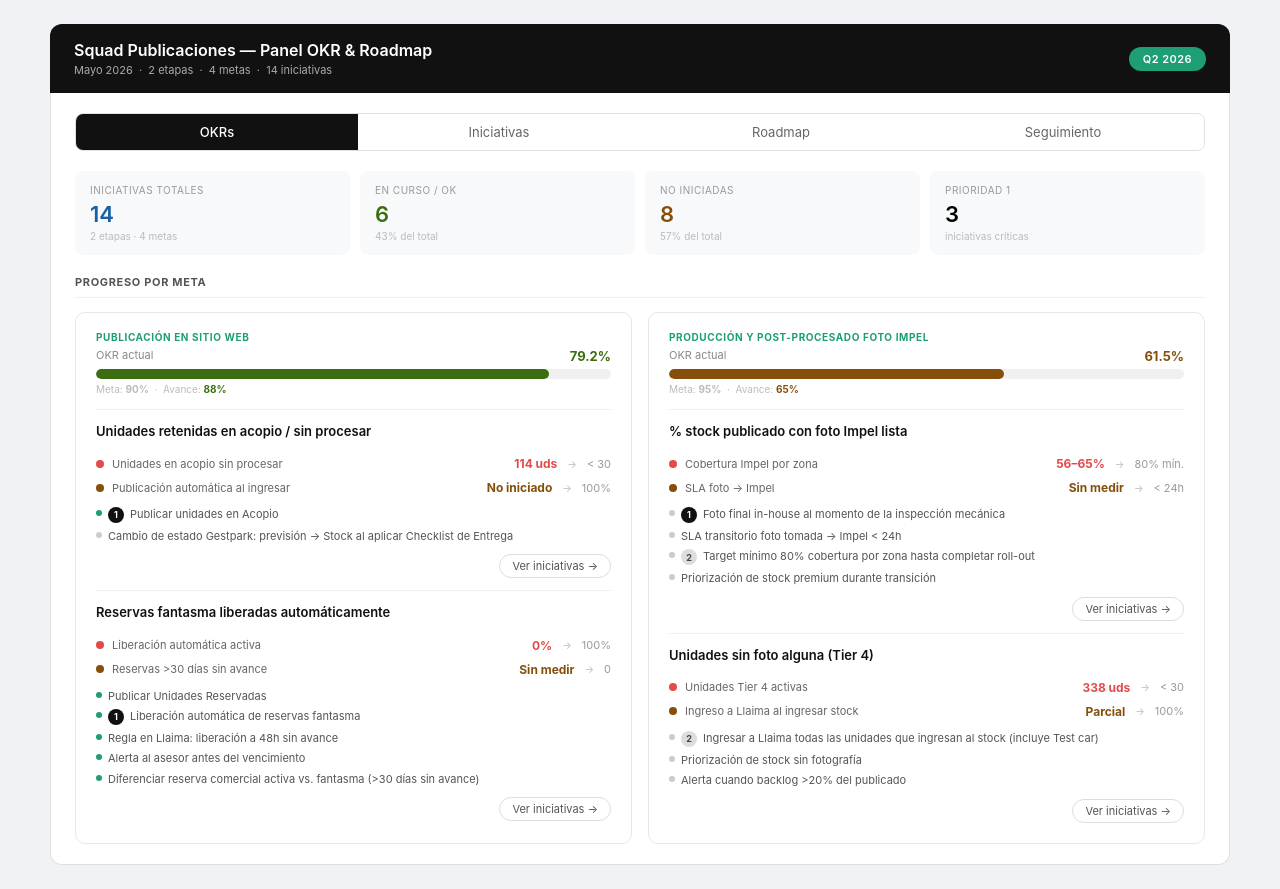
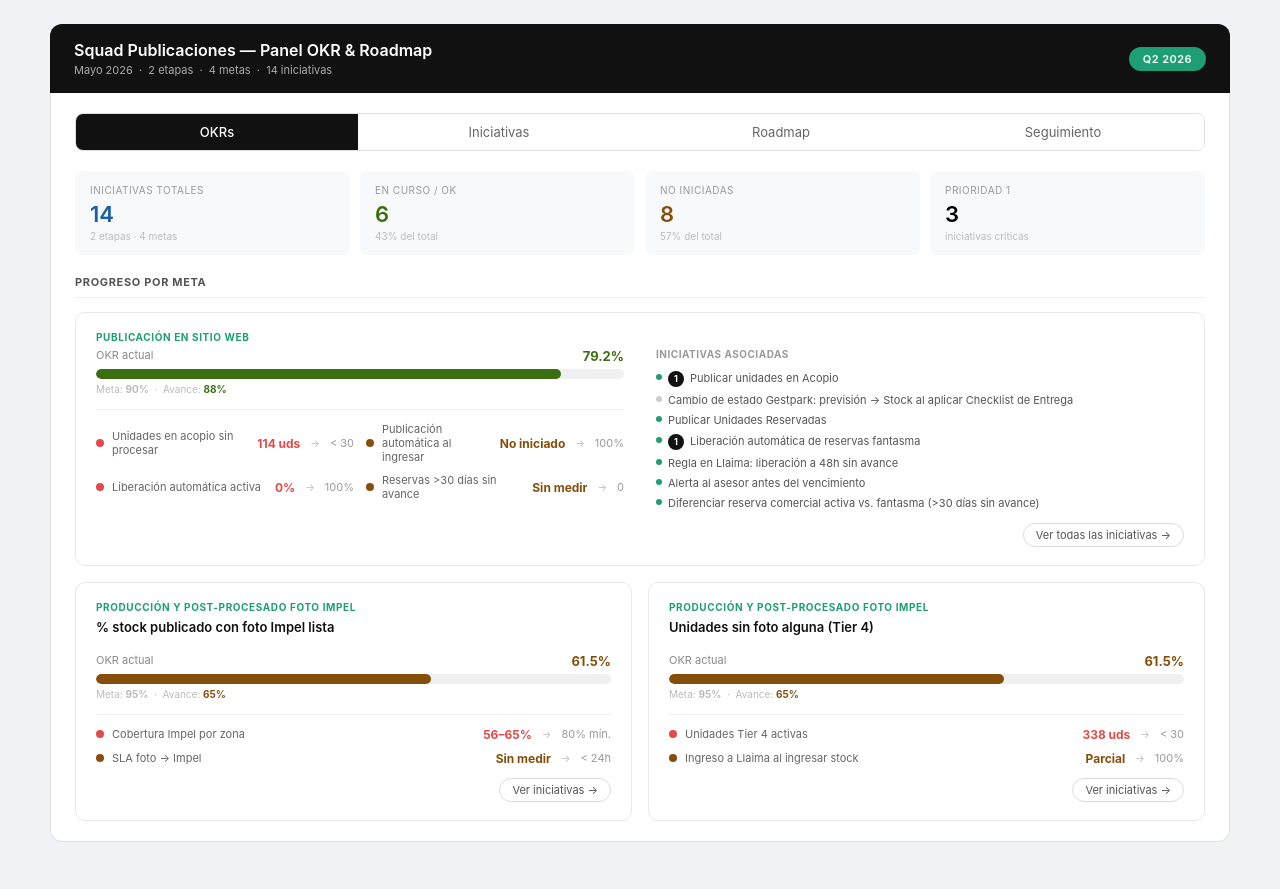
Before and after one commit to barbaracolleg-art/dashboard-vitrina-digital, a plain HTML site: page panel-okr.html in a window 1280 px wide. After the commit the page ends 866 px from the top, so only its background shows below. Drawn offline with nearby package versions, Linux system fonts and the light colour scheme.

Commit message:
OKR Publicación: unificar 4 palancas en un solo OKR
Merge de los dos OKRs de Publicación en Sitio Web en una sola card
con 4 indicadores flat y listado de 7 iniciativas asociadas.
Foto Impel mantiene sus 2 cards separadas por meta.

```diff
--- a/panel-okr.html
+++ b/panel-okr.html
@@ -299,42 +299,31 @@ select.sg-input{cursor:pointer;background:#fff;}
 const OKRS = [
   {
     etapa:'Publicación en Sitio Web',
+    etapaKey:'pub',
     okrActual:79.2, okrMeta:90,
-    metas:[
-      {
-        meta:'Unidades retenidas en acopio / sin procesar',
     indicadores:[
-          {lbl:'Unidades en acopio sin procesar', actual:'114 uds', meta:'< 30', color:'#E24B4A'},
-          {lbl:'Publicación automática al ingresar',actual:'No iniciado',meta:'100%',color:'#854F0B'}
-        ]
-      },
-      {
-        meta:'Reservas fantasma liberadas automáticamente',
-        indicadores:[
-          {lbl:'Liberación automática activa',actual:'0%',meta:'100%',color:'#E24B4A'},
-          {lbl:'Reservas >30 días sin avance',actual:'Sin medir',meta:'0',color:'#854F0B'}
-        ]
-      }
+      {lbl:'Unidades en acopio sin procesar',    actual:'114 uds',    meta:'< 30',    color:'#E24B4A'},
+      {lbl:'Publicación automática al ingresar', actual:'No iniciado',meta:'100%',    color:'#854F0B'},
+      {lbl:'Liberación automática activa',       actual:'0%',         meta:'100%',    color:'#E24B4A'},
+      {lbl:'Reservas >30 días sin avance',       actual:'Sin medir',  meta:'0',       color:'#854F0B'}
     ]
   },
   {
     etapa:'Producción y Post-Procesado Foto Impel',
+    meta:'% stock publicado con foto Impel lista',
     okrActual:61.5, okrMeta:95,
-    metas:[
-      {
-        meta:'% stock publicado con foto Impel lista',
     indicadores:[
       {lbl:'Cobertura Impel por zona',actual:'56–65%',meta:'80% mín.',color:'#E24B4A'},
       {lbl:'SLA foto → Impel',actual:'Sin medir',meta:'< 24h',color:'#854F0B'}
     ]
   },
   {
+    etapa:'Producción y Post-Procesado Foto Impel',
     meta:'Unidades sin foto alguna (Tier 4)',
+    okrActual:61.5, okrMeta:95,
     indicadores:[
       {lbl:'Unidades Tier 4 activas',actual:'338 uds',meta:'< 30',color:'#E24B4A'},
       {lbl:'Ingreso a Llaima al ingresar stock',actual:'Parcial',meta:'100%',color:'#854F0B'}
-        ]
-      }
     ]
   }
 ];
@@ -361,9 +350,7 @@ function renderOKRs() {
   document.getElementById('okr-grid').innerHTML = OKRS.map(o => {
     const pct = Math.round((o.okrActual / o.okrMeta) * 100);
     const col = pct >= 85 ? '#3B6D11' : pct >= 65 ? '#854F0B' : '#A32D2D';
-
-    const metaBlocks = o.metas.map((m, mi) => {
-      const indRows = m.indicadores.map(i =>
+    const indRows = o.indicadores.map(i =>
       `<div class="ind-row">
         <div class="ind-dot" style="background:${i.color};"></div>
         <div class="ind-lbl">${i.lbl}</div>
@@ -373,7 +360,8 @@ function renderOKRs() {
       </div>`
     ).join('');
 
-      const inis = INI.filter(i => i.meta === m.meta);
+    if(o.etapaKey) {
+      const inis = INI.filter(i => i.etapa === o.etapaKey);
       const iniItems = inis.map(i => {
         const dotCol = i.estado === 'Ok' ? '#1D9E75' : '#ccc';
         const badge = i.prio === 1
@@ -381,33 +369,40 @@ function renderOKRs() {
           : i.prio === 2
           ? `<span class="okr-ini-badge okr-ini-badge-p2">2</span>`
           : '';
-        return `<div class="okr-ini-item">
-          <div class="okr-ini-dot" style="background:${dotCol};"></div>
-          ${badge}<span class="okr-ini-name">${i.nombre}</span>
-        </div>`;
+        return `<div class="okr-ini-item"><div class="okr-ini-dot" style="background:${dotCol};"></div>${badge}<span class="okr-ini-name">${i.nombre}</span></div>`;
       }).join('');
-
-      return `<div class="okr-meta-block">
-        ${mi > 0 ? '<hr class="divider">' : ''}
-        <div class="okr-meta-title">${m.meta}</div>
-        ${indRows}
+      return `<div class="okr-card" style="grid-column:span 2">
+        <div class="okr-etapa-tag">${o.etapa}</div>
+        <div style="display:grid;grid-template-columns:1fr 1fr;gap:0 32px;align-items:start;margin-top:4px;">
+          <div>
+            <div class="okr-progress-lbl"><span>OKR actual</span><strong style="color:${col};">${o.okrActual}%</strong></div>
+            <div class="bar-track"><div class="bar-fill" style="width:${Math.min(pct,100)}%;background:${col};"></div></div>
+            <div class="bar-meta-lbl">Meta: <strong>${o.okrMeta}%</strong> &nbsp;·&nbsp; Avance: <strong style="color:${col};">${pct}%</strong></div>
+            <hr class="divider">
+            <div style="display:grid;grid-template-columns:1fr 1fr;gap:0 12px;">${indRows}</div>
+          </div>
+          <div>
+            <div style="font-size:10px;font-weight:700;color:#999;text-transform:uppercase;letter-spacing:.05em;margin-bottom:8px;">Iniciativas asociadas</div>
             <div class="okr-ini-list">${iniItems}</div>
-        <div style="margin-top:8px;text-align:right;">
-          <button onclick="verIni('${m.meta}')" style="background:none;border:0.5px solid #ddd;border-radius:20px;padding:4px 12px;font-size:11px;color:#555;cursor:pointer;">Ver iniciativas →</button>
+            <div style="margin-top:10px;text-align:right;">
+              <button onclick="verEtapa('${o.etapaKey}')" style="background:none;border:0.5px solid #ddd;border-radius:20px;padding:4px 12px;font-size:11px;color:#555;cursor:pointer;">Ver todas las iniciativas →</button>
+            </div>
+          </div>
         </div>
       </div>`;
-    }).join('');
+    }
 
     return `<div class="okr-card">
       <div class="okr-etapa-tag">${o.etapa}</div>
-      <div class="okr-progress-lbl">
-        <span>OKR actual</span>
-        <strong style="color:${col};">${o.okrActual}%</strong>
-      </div>
+      <div class="okr-meta-title">${o.meta}</div>
+      <div class="okr-progress-lbl"><span>OKR actual</span><strong style="color:${col};">${o.okrActual}%</strong></div>
       <div class="bar-track"><div class="bar-fill" style="width:${Math.min(pct,100)}%;background:${col};"></div></div>
       <div class="bar-meta-lbl">Meta: <strong>${o.okrMeta}%</strong> &nbsp;·&nbsp; Avance: <strong style="color:${col};">${pct}%</strong></div>
       <hr class="divider">
-      ${metaBlocks}
+      ${indRows}
+      <div style="margin-top:12px;text-align:right;">
+        <button onclick="verIni('${o.meta}')" style="background:none;border:0.5px solid #ddd;border-radius:20px;padding:4px 12px;font-size:11px;color:#555;cursor:pointer;">Ver iniciativas →</button>
+      </div>
     </div>`;
   }).join('');
 }
@@ -515,6 +510,19 @@ function verIni(meta) {
     p.classList.toggle('on', p.dataset.fval === meta);
   });
   ['etapa','estado','prio'].forEach(t => {
+    document.querySelectorAll(`[data-ftype="${t}"]`).forEach((p,i) => p.classList.toggle('on', i===0));
+  });
+  swTab('ini', document.querySelectorAll('.tab')[1]);
+  renderIni();
+}
+
+function verEtapa(etapa) {
+  F.etapa = etapa;
+  F.meta = 'todas'; F.estado = 'todas'; F.prio = 'todas';
+  document.querySelectorAll('[data-ftype="etapa"]').forEach(p => {
+    p.classList.toggle('on', p.dataset.fval === etapa);
+  });
+  ['meta','estado','prio'].forEach(t => {
     document.querySelectorAll(`[data-ftype="${t}"]`).forEach((p,i) => p.classList.toggle('on', i===0));
   });
   swTab('ini', document.querySelectorAll('.tab')[1]);
```
Lines whose indentation alone changed are shown as unchanged.
